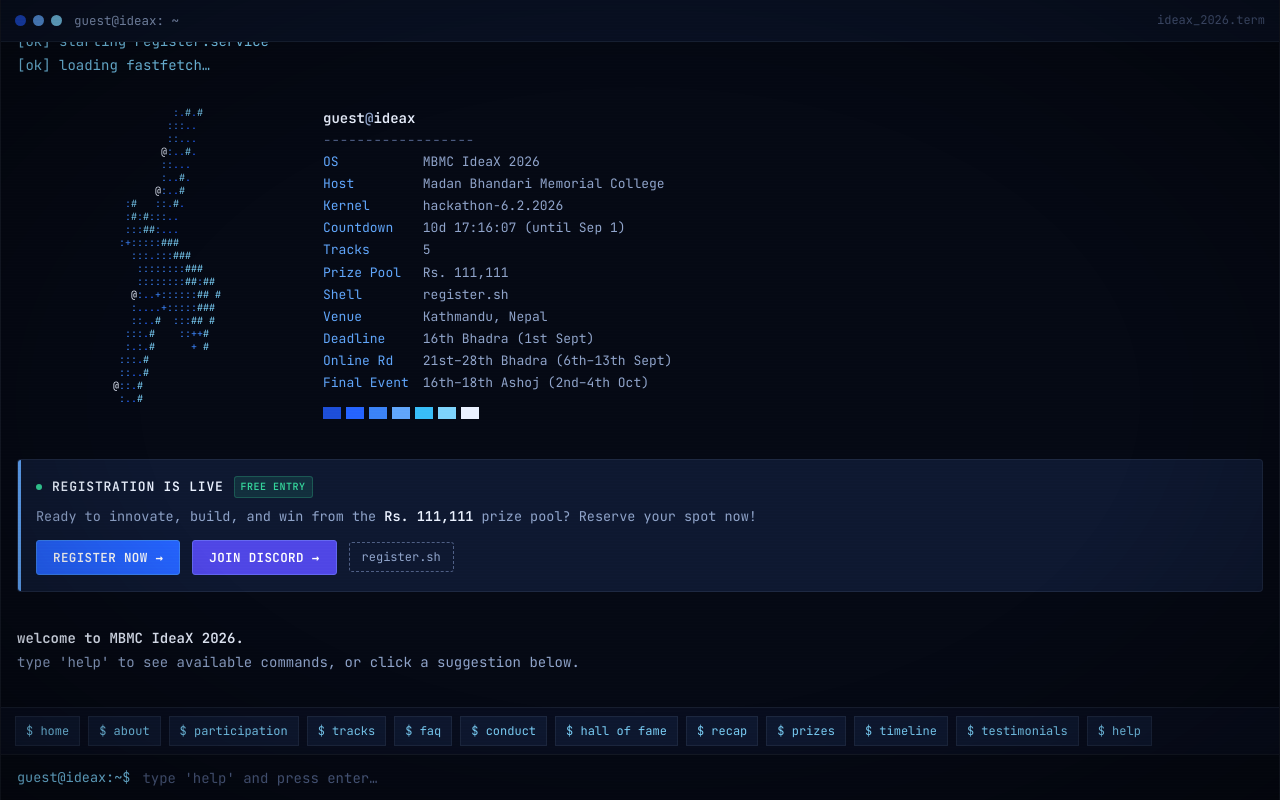
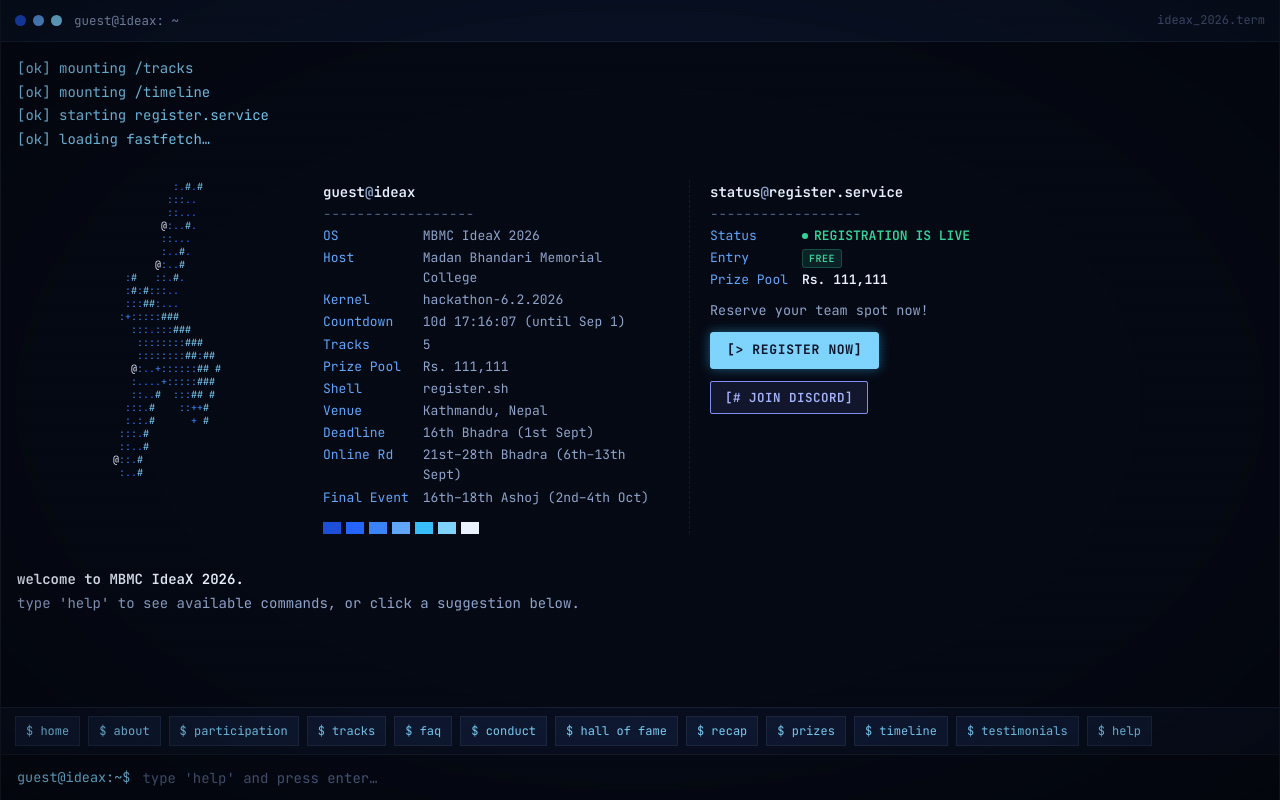
Before and after one commit to ideax-mbmc/ideax2026, a React (Vite) app: page / in a window 1280 px wide. Built offline with nearby package versions, Linux system fonts and the light colour scheme.

Commit message:
feat(ui): integrate registration CTA natively into fastfetch output with high-visibility buttons

```diff
--- a/src/App.jsx
+++ b/src/App.jsx
@@ -16,8 +16,6 @@
   { type: 'TEXT', text: '[ok] loading fastfetch…', cls: 'ok' },
   { type: 'BLANK' },
   { type: 'FASTFETCH' },
-  { type: 'BLANK' },
-  { type: 'REGISTER_BANNER' },
   { type: 'BLANK' },
   { type: 'TEXT', text: 'welcome to MBMC IdeaX 2026.', cls: 'strong' },
   { type: 'TEXT', text: "type 'help' to see available commands, or click a suggestion below.", cls: 'dim' },
--- a/src/components/OutputPane.jsx
+++ b/src/components/OutputPane.jsx
@@ -268,7 +268,9 @@
 
       case 'REGISTER_BANNER':
         return (
-          <div key={idx} className="line block register-cta-card">
+          <div key={idx} className="line block">
+            <div className="card register-cta-card">
+              <h3>register.sh</h3>
               <div className="register-cta-content">
                 <div className="register-cta-header">
                   <span className="pulse-dot" />
@@ -285,7 +287,7 @@
                     rel="noopener noreferrer"
                     className="register-now-btn"
                   >
-                  REGISTER NOW &rarr;
+                    [&gt; REGISTER NOW]
                   </a>
                   <a
                     href="https://discord.com/invite/3RctjES2U"
@@ -293,7 +295,7 @@
                     rel="noopener noreferrer"
                     className="discord-cta-btn"
                   >
-                  JOIN DISCORD &rarr;
+                    [# JOIN DISCORD]
                   </a>
                   <button
                     type="button"
@@ -303,8 +305,9 @@
                       onRunCommand('register')
                     }}
                   >
-                  register.sh
+                    $ ./register.sh
                   </button>
+                </div>
               </div>
             </div>
           </div>
@@ -487,6 +490,43 @@
                 <span style={{ background: '#eaf1ff' }} />
               </div>
             </div>
+
+            <div className="fetch-info fetch-register-info">
+              <div className="strong">status<span className="dim">@</span>register.service</div>
+              <div className="faint">------------------</div>
+              <div className="kv-grid">
+                <div className="k">Status</div>
+                <div className="v" style={{ display: 'flex', alignItems: 'center', gap: '6px' }}>
+                  <span className="pulse-dot" />
+                  <span style={{ color: '#34d399', fontWeight: 600 }}>REGISTRATION IS LIVE</span>
+                </div>
+                <div className="k">Entry</div>
+                <div className="v"><span className="register-cta-badge">FREE</span></div>
+                <div className="k">Prize Pool</div>
+                <div className="v strong" style={{ color: 'var(--text)' }}>Rs. 111,111</div>
+              </div>
+              <p className="register-cta-desc" style={{ marginTop: '10px', marginBottom: '12px' }}>
+                Reserve your team spot now!
+              </p>
+              <div className="register-cta-actions">
+                <a
+                  href="https://forms.gle/cBgYAroPeJeZpxa6A"
+                  target="_blank"
+                  rel="noopener noreferrer"
+                  className="register-now-btn"
+                >
+                  [&gt; REGISTER NOW]
+                </a>
+                <a
+                  href="https://discord.com/invite/3RctjES2U"
+                  target="_blank"
+                  rel="noopener noreferrer"
+                  className="discord-cta-btn"
+                >
+                  [# JOIN DISCORD]
+                </a>
+              </div>
+            </div>
           </div>
         )
 
--- a/src/index.css
+++ b/src/index.css
@@ -277,13 +277,19 @@
 .fetch-row {
   display: flex;
   gap: 26px;
-  align-items: flex-start;
+  align-items: stretch;
   flex-wrap: wrap;
 }
 
 .fetch-art { flex: 0 0 auto; }
 .fetch-art canvas { display: block; width: 280px; height: 300px; }
-.fetch-info { flex: 1 1 240px; min-width: 220px; padding-top: 2px; }
+.fetch-info { flex: 0 1 340px; min-width: 220px; padding-top: 2px; }
+.fetch-register-info {
+  border-left: 1px dashed var(--line);
+  padding-left: 20px;
+  display: flex;
+  flex-direction: column;
+}
 
 .swatches { display: flex; gap: 5px; margin-top: 14px; }
 .swatches span { width: 18px; height: 12px; display: inline-block; }
@@ -336,30 +342,22 @@
 /* ---------------- register cta card ---------------- */
 
 .register-cta-card {
-  margin: 14px 0;
-  border: 1px solid var(--line);
-  background: var(--panel2);
-  padding: 16px 18px;
-  border-radius: 4px;
-  position: relative;
-  overflow: hidden;
-}
-
-.register-cta-card::before {
-  content: '';
-  position: absolute;
-  top: 0;
-  left: 0;
-  width: 3px;
-  height: 100%;
-  background: var(--accent3);
+  margin: 12px 0;
+  padding: 12px 14px;
 }
 
 .register-cta-header {
   display: flex;
   align-items: center;
-  gap: 10px;
+  gap: 8px;
   margin-bottom: 8px;
+}
+
+.register-cta-content {
+  flex: 1;
+  display: flex;
+  flex-direction: column;
+  justify-content: center;
 }
 
 .pulse-dot {
@@ -413,49 +411,59 @@
   align-items: center;
   justify-content: center;
   padding: 7px 16px;
-  background: var(--accent);
-  color: #ffffff !important;
-  font-weight: 600;
-  font-size: 12.5px;
-  letter-spacing: 0.03em;
+  background: var(--accent4);
+  color: #0b1329 !important;
+  font-family: var(--mono);
+  font-weight: 700;
+  font-size: 13px;
+  letter-spacing: 0.05em;
   border-radius: 3px;
   text-decoration: none;
-  border: 1px solid var(--accent2);
-  transition: background 0.15s ease;
+  border: 1px solid var(--accent4);
+  box-shadow: 0 0 12px rgba(56, 189, 248, 0.45);
+  transition: all 0.15s ease;
 }
 
 .register-now-btn:hover {
-  background: var(--deep);
+  background: #7dd3fc;
+  color: #040914 !important;
+  border-color: #7dd3fc;
   text-decoration: none;
+  box-shadow: 0 0 20px rgba(125, 211, 252, 0.7);
+  transform: translateY(-1px);
 }
 
 .discord-cta-btn {
   display: inline-flex;
   align-items: center;
   justify-content: center;
-  padding: 7px 16px;
-  background: #4f46e5;
-  color: #ffffff !important;
+  padding: 6px 14px;
+  background: rgba(129, 140, 248, 0.1);
+  color: #a5b4fc !important;
+  font-family: var(--mono);
   font-weight: 600;
   font-size: 12.5px;
-  letter-spacing: 0.03em;
-  border-radius: 3px;
+  letter-spacing: 0.04em;
+  border-radius: 2px;
   text-decoration: none;
-  border: 1px solid #6366f1;
-  transition: background 0.15s ease;
+  border: 1px solid #818cf8;
+  transition: all 0.15s ease;
 }
 
 .discord-cta-btn:hover {
-  background: #4338ca;
+  background: #818cf8;
+  color: var(--bg) !important;
+  border-color: #818cf8;
   text-decoration: none;
+  box-shadow: 0 0 12px rgba(165, 180, 252, 0.35);
 }
 
 .register-secondary-btn {
-  background: transparent;
-  border: 1px dashed var(--faint);
-  color: var(--dim);
+  background: rgba(199, 220, 255, 0.05);
+  border: 1px dashed var(--accent3);
+  color: var(--text);
   padding: 6px 12px;
-  border-radius: 3px;
+  border-radius: 2px;
   font-family: var(--mono);
   font-size: 12px;
   cursor: pointer;
@@ -463,9 +471,10 @@
 }
 
 .register-secondary-btn:hover {
-  background: var(--panel);
-  border-color: var(--accent3);
-  color: var(--text);
+  background: rgba(59, 130, 246, 0.15);
+  border-style: solid;
+  border-color: var(--accent4);
+  color: var(--accent4);
 }
 
 /* ---------------- suggestion chips ---------------- */
```
Lines whose indentation alone changed are shown as unchanged.
